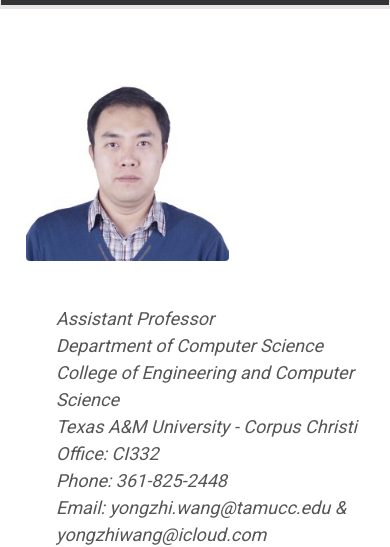
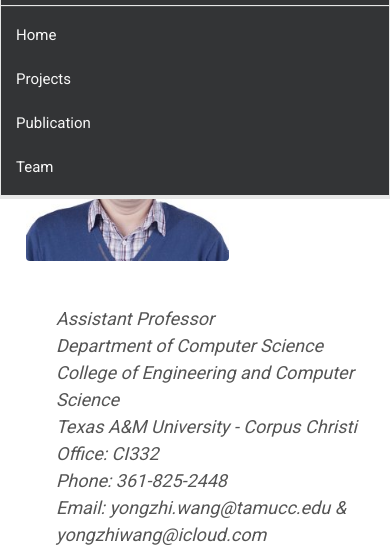
Before and after one commit to DrVoyager/drvoyager.github.io, a plain HTML site: page index.html in a window 390 px wide. Both pictures are taken after a click on the button "Toggle navigation". Shown: the part 45-592 px from the top of the page. Drawn offline with nearby package versions, Linux system fonts and the light colour scheme.

Commit message:
fix dropdown menu in index.html

```diff
--- a/index.html
+++ b/index.html
@@ -25,7 +25,7 @@ html,body,h1,h2,h3,h4,h5,h6 {font-family: "Roboto", sans-serif}
 	<div class="navbar navbar-default navbar-fixed-top" role="navigation">
   <div class="container-fluid">
      <div class="navbar-header">
-	  <button type="button" class="navbar-toggle collapsed" data-toggle="collapse" data-target="#navbar-collapse-1" aria-expanded="false">
+       <button type="button" class="navbar-toggle" data-toggle="collapse" data-target="#navbar-collapse-1" aria-expanded="true" onclick="toggleNavbar()">
          <span class="sr-only">Toggle navigation</span>
          <span class="icon-bar"></span>
          <span class="icon-bar"></span>
@@ -44,7 +44,12 @@ html,body,h1,h2,h3,h4,h5,h6 {font-family: "Roboto", sans-serif}
 	</div>
   </div>
 </div>
-
+<script>
+ function toggleNavbar() {
+   var navbarCollapse = document.getElementById("navbar-collapse-1");
+   navbarCollapse.classList.toggle("in");
+ }
+ </script>
 <div class="container-fluid">
 	  <div class="row">
 		<div class="col-sm-4 clearfix">
```
Lines whose indentation alone changed are shown as unchanged.
